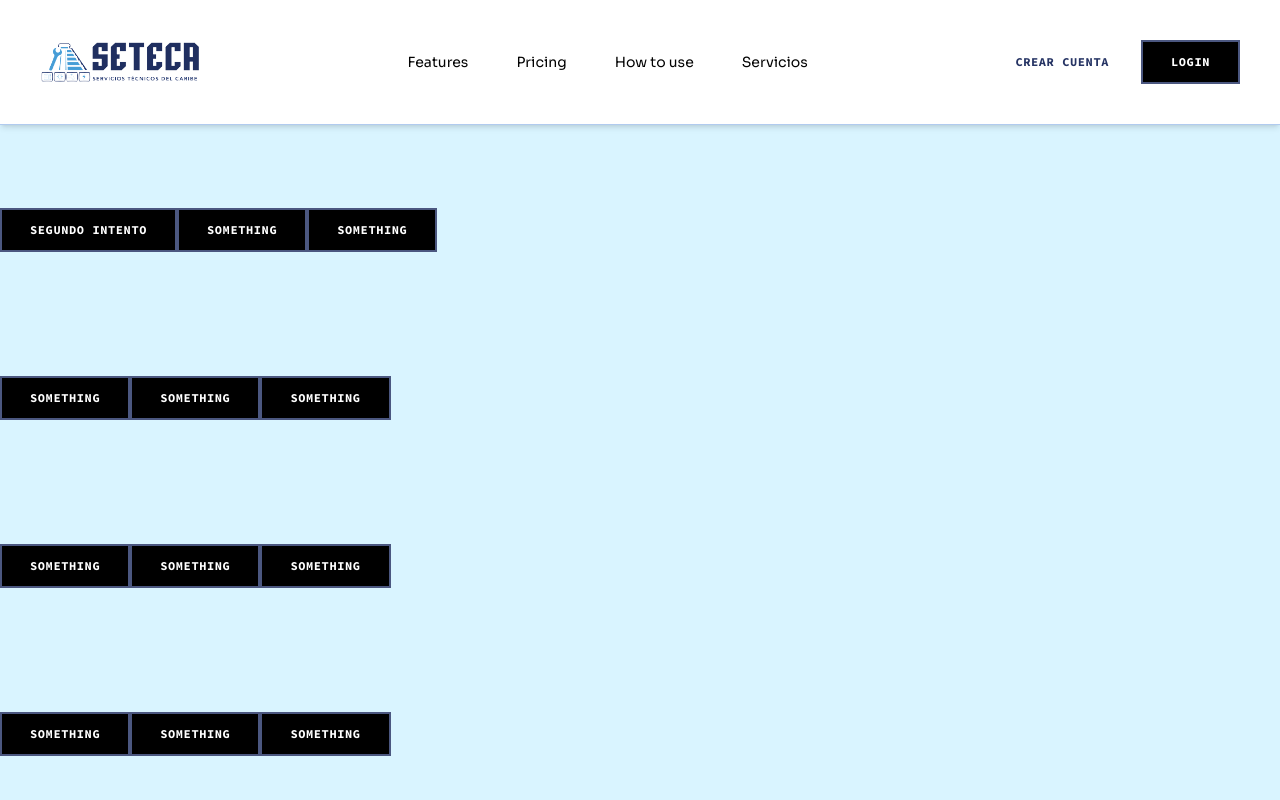
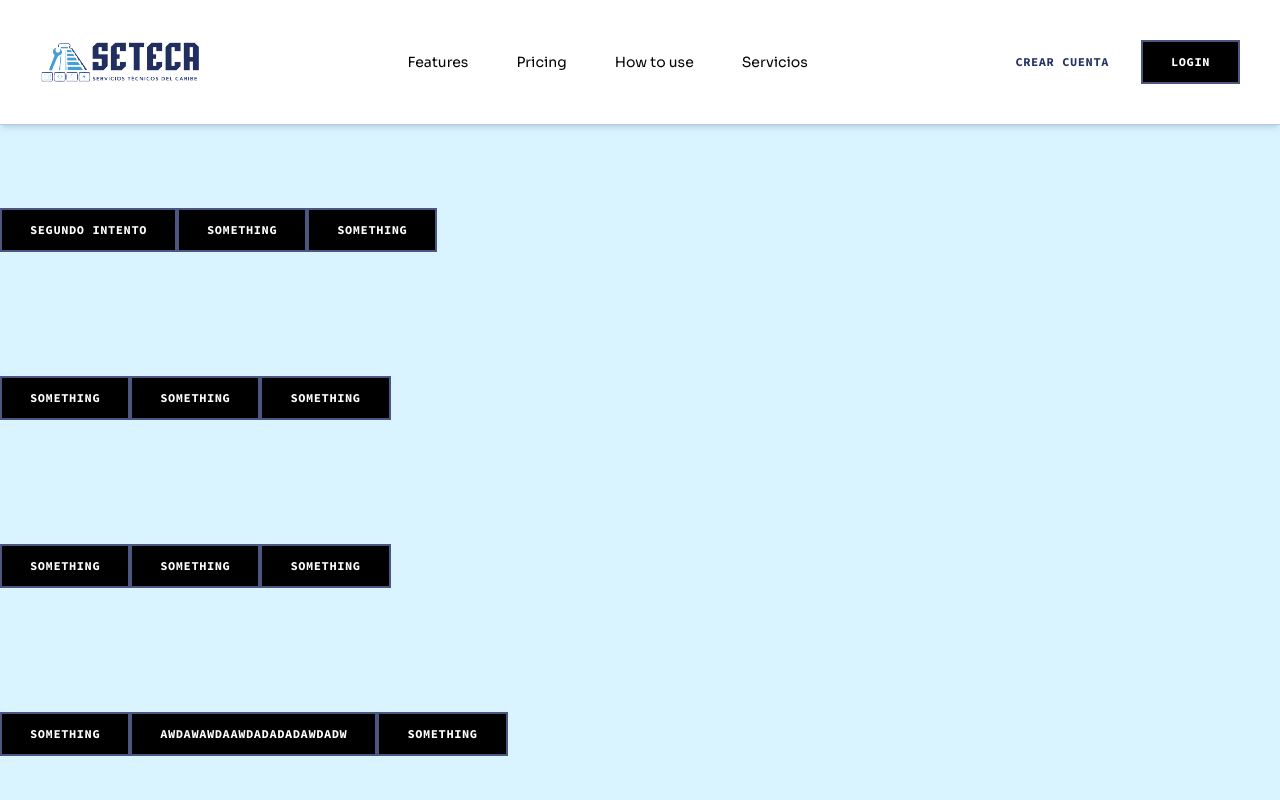
Before and after one commit to camm53/proyecto_god_front, a React (Vite) app: page / in a window 1280 px wide. Shown: the top 800 px of the page. Built offline with nearby package versions, Linux system fonts and the light colour scheme.

Commit message:
se actualiza la navegacion 3/3

```diff
--- a/src/App.jsx
+++ b/src/App.jsx
@@ -46,7 +46,7 @@ const App = ()=> {
           something
         </Button>
         <Button className="mt-10" href="#login">
-          something
+          awdawawdaawdadadadawdadw
         </Button>
         <Button className="mt-10" href="https://www.youtube.com/">
           something
--- a/src/components/header.jsx
+++ b/src/components/header.jsx
@@ -83,9 +83,9 @@ const header = () => {
     const handleMouseEnter = () => { window.innerWidth >= 768 ? setAction(true): undefined};
     const handleMouseLeave = () => { window.innerWidth >= 768 ? setAction(false): undefined};
 
-    const classes=`bg-transparent fixed top-0 left-0 w-full z-50
+    const classes=` fixed top-0 left-0 w-full z-50
     ${pathname.hash==="#home" && !opennav && scrolled? "bg-transparent shadow-[inset_0_12rem_4rem_-5rem_rgba(0,0,0,0.4)] md:shadow-[inset_0_13rem_4rem_-5rem_rgba(0,0,0,0.4)] pb-[6rem] "
-      :"border-b border-s-6 shadow-md"}`;
+      :"border-b border-s-6 shadow-md pb-0"}`;
     const banner=`transition-colors duration-125 flex items-center px-5 lg:px-7.5 xl:px-10 py-8 w-screen ${pathname.hash==="#home" && !opennav && scrolled? "bg-transparent":"bg-s-1"}` ;
     const navsetup=`transition-all duration-150 ${opennav ? "flex md:border-none h-[100%]" :  `invisible h-15` } fixed top-[6.65rem] left-0 bottom-0 right-0 bg-s-1
     md:static md:flex md:mx-auto text-s-9 md:bg-transparent md:visible ` ;
```
